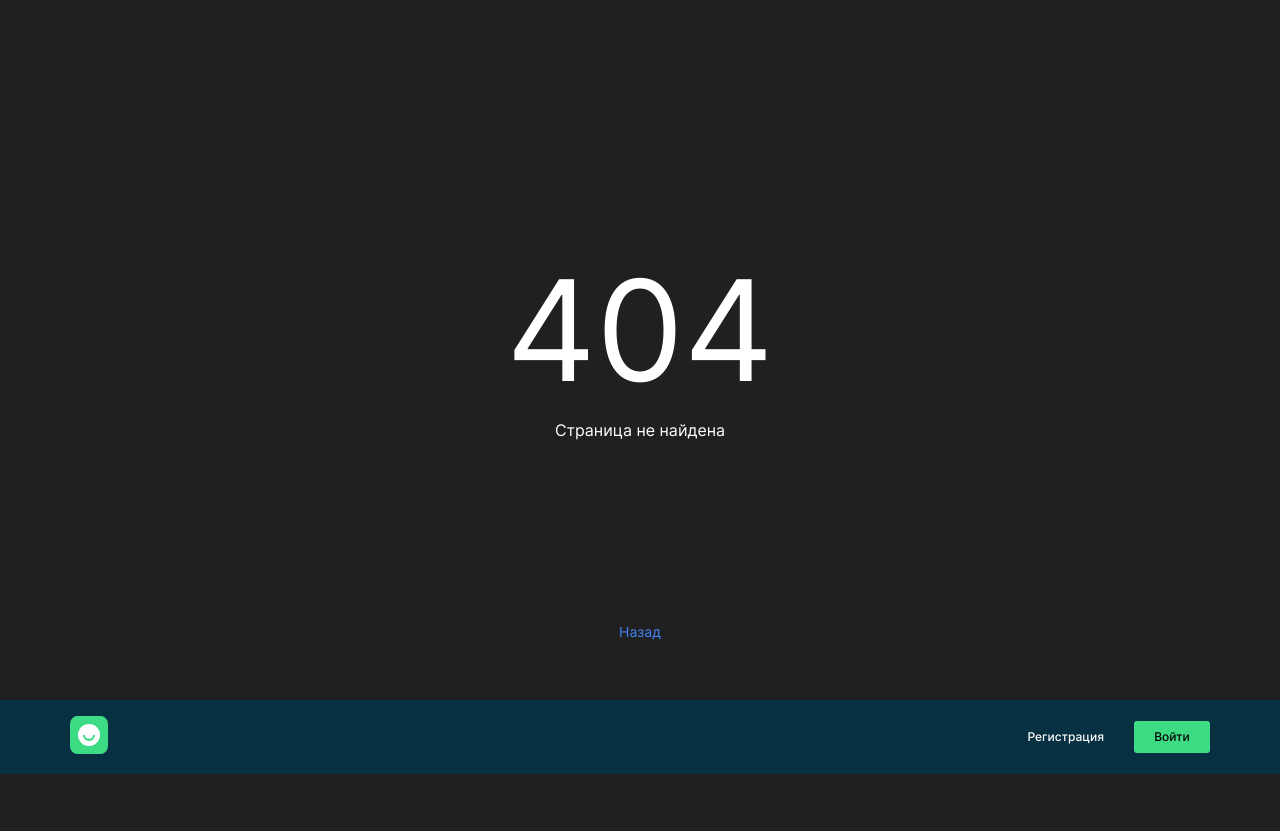
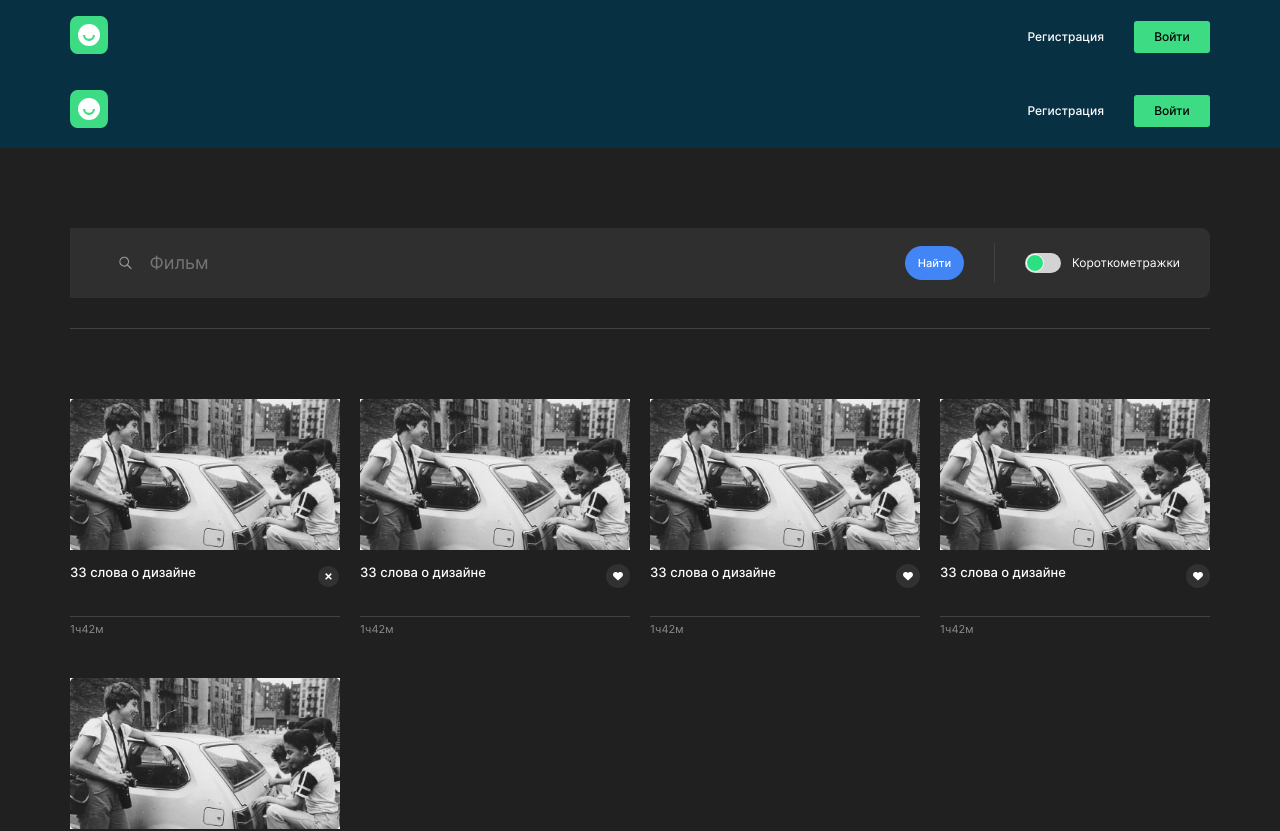
Before and after one commit to Sergey-Tsybulkin/movies-explorer-frontend, a React (Create React App) app: page /saved-movies in a window 1280 px wide. Shown: the top 831 px of the page. Built offline with nearby package versions, Linux system fonts and the light colour scheme.

Commit message:
feat: upgrade app(6+react-router)+saved movies

```diff
--- a/package.json
+++ b/package.json
@@ -9,7 +9,7 @@
     "@testing-library/user-event": "^13.5.0",
     "react": "^18.2.0",
     "react-dom": "^18.2.0",
-    "react-router-dom": "^5.2.1",
+    "react-router-dom": "^6.10.0",
     "react-scroll": "^1.8.9",
     "react-scripts": "5.0.1",
     "react-router-hash-link": "^2.4.3",
--- a/src/components/App/App.js
+++ b/src/components/App/App.js
@@ -1,5 +1,5 @@
 import React from 'react';
-import { Route, Switch } from 'react-router-dom';
+import { Routes, Route, useLocation } from "react-router-dom"
 import './App.css';
 import Header from '../Header/Header';
 import Main from '../Main/Main';
@@ -10,34 +10,24 @@ import Profile from '../Profile/Profile';
 
 import PageNotFound from '../PageNotFound/PageNotFound';
 import Movies from '../Movies/Movies';
+import SavedMovies from "../SavedMovies/SavedMovies"
 
 function App() {
   return (
     <div className="page">
-      <section className="page__content">
-        <Switch>
-          <Route path="/" exact>
-            <Header />
-            <Main />
-            <Footer />
-          </Route>
-          <Route path="/signup">
-            <Header />
-            <Register />
-            <Footer />
-          </Route>
-          <Route path="/signin">
-            <Header />
-            <Login />
-            <Footer />
-          </Route>
-          <Route path="/profile">
-            <Profile />
-          </Route>
-        </Switch>
-        <PageNotFound />
-        <Movies />
-      </section>
+      <div className="page__content">
+        { <Header />}
+        <Routes>
+          <Route path="/signup" element={<Register />} />
+          <Route path="/signin" element={<Login />} />
+          <Route path="/" element={<Main />} />
+          <Route path="/movies" element={<Movies />} />
+          <Route path="/saved-movies" element={<SavedMovies />} />
+          <Route path="/profile" element={<Profile />} />
+          <Route path="*" element={<PageNotFound />} />
+        </Routes>
+        { <Footer />}
+      </div>
     </div>
   );
 }
--- a/src/components/SavedMovies/SavedMovies.js
+++ b/src/components/SavedMovies/SavedMovies.js
@@ -0,0 +1,18 @@
+import React from "react"
+import MoviesCardList from "../MoviesCardList/MoviesCardList"
+import SearchForm from "../SearchForm/SearchForm"
+import Header from "../Header/Header"
+import Footer from "../Footer/Footer"
+
+function SavedMovies() {
+  return (
+    <section className="saved-movies">
+      <Header />
+      <SearchForm />
+      <MoviesCardList />
+      <Footer />
+    </section>
+  )
+}
+
+export default SavedMovies
```
Also changed, not shown: 1 other file (tests, documents, lock files or other folders).
